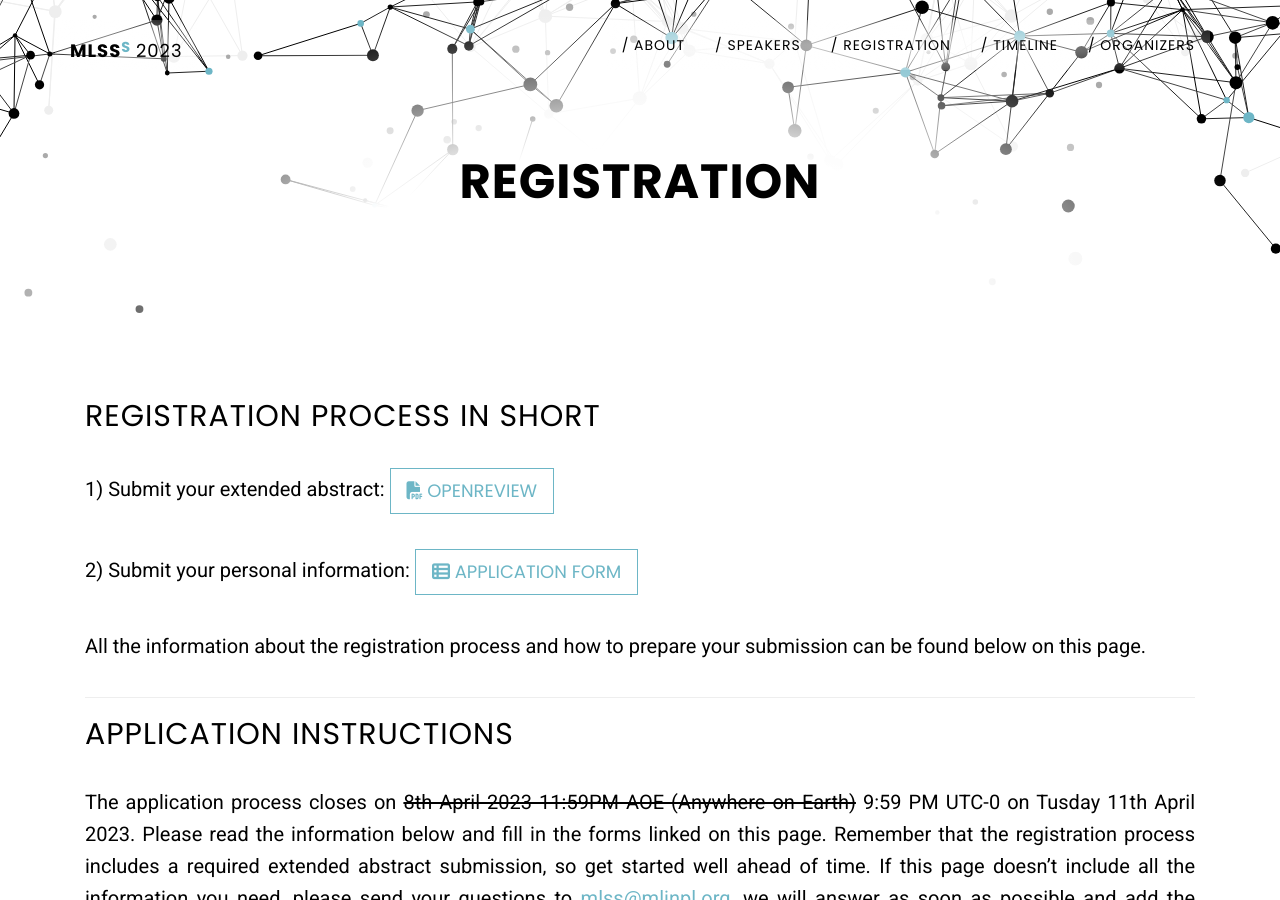
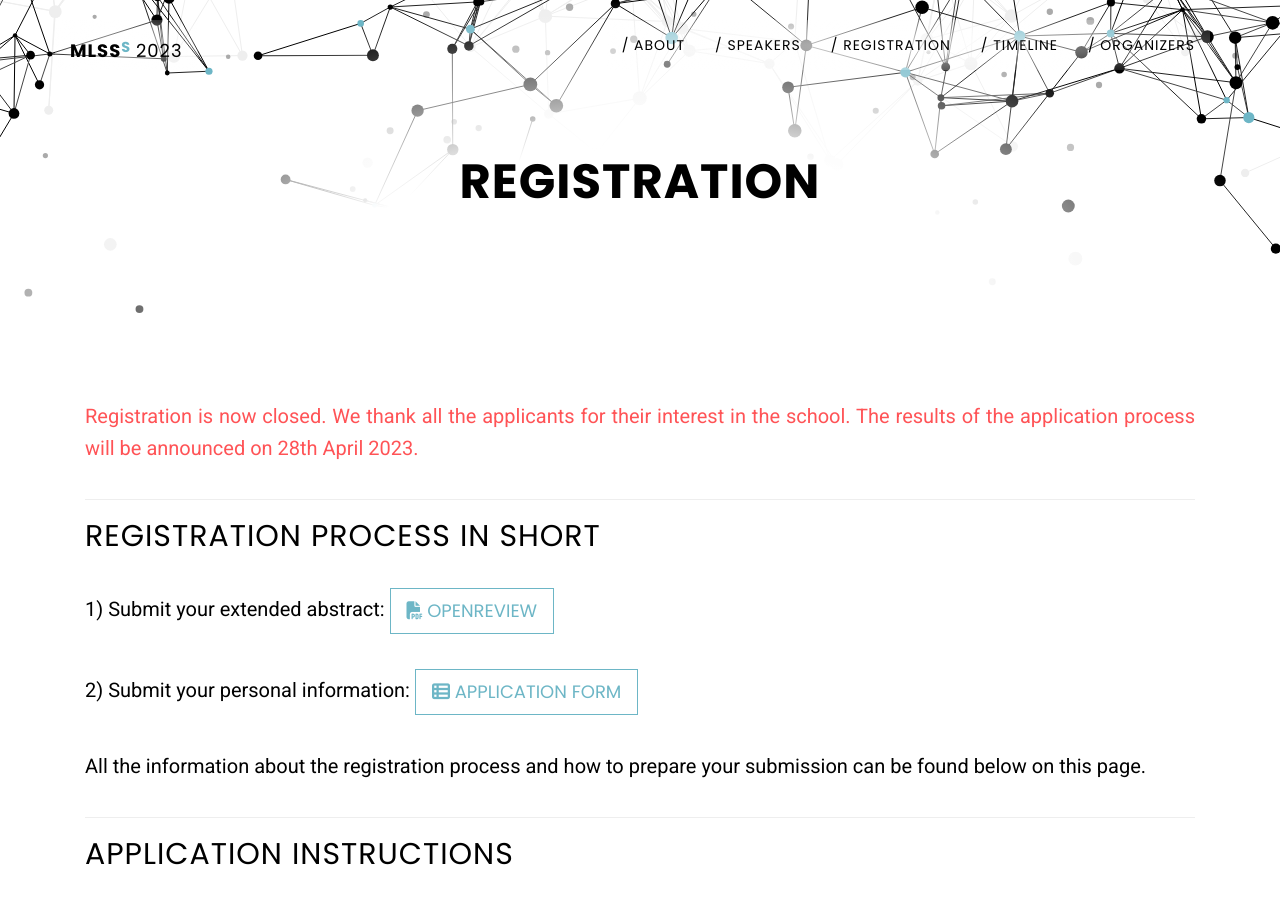
Before and after one commit to mlinpl/mlss2023.mlinpl.org, a Jekyll site: the page built from mlss-registration.md, in a window 1280 px wide and 900 px high. Built offline with Jekyll 4.4.1, drawn with Linux system fonts in a browser that asks for light colours.

Commit message:
Add an info about the end of the registration process

```diff
--- a/mlss-registration.md
+++ b/mlss-registration.md
@@ -2,6 +2,12 @@
 layout: page
 title: Registration
 permalink: /registration
+---
+
+
+<span style="color: #FF5356;">Registration is now closed. We thank all the applicants for their interest in the school. The results of the application process will be announced on 28th April 2023.</span>
+
+
 ---
 
 
```
